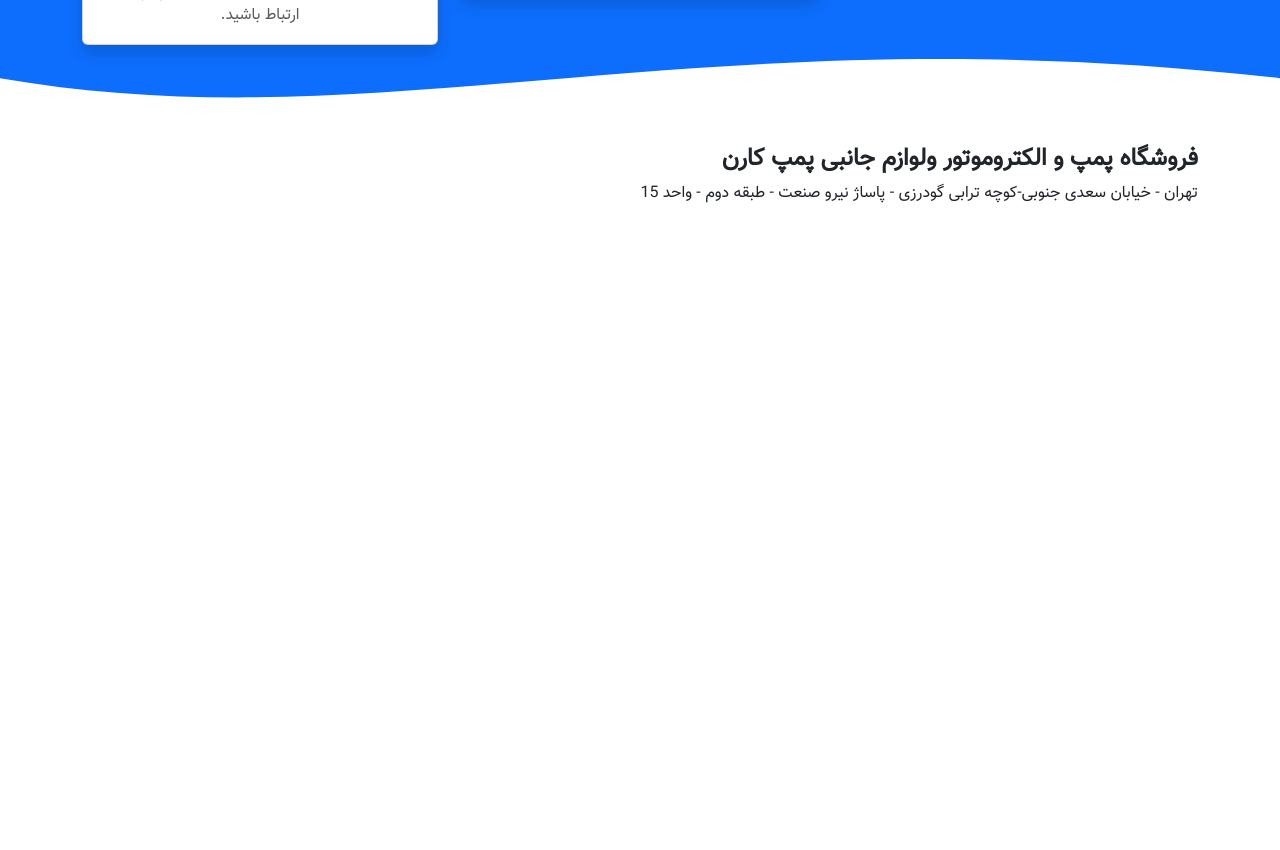
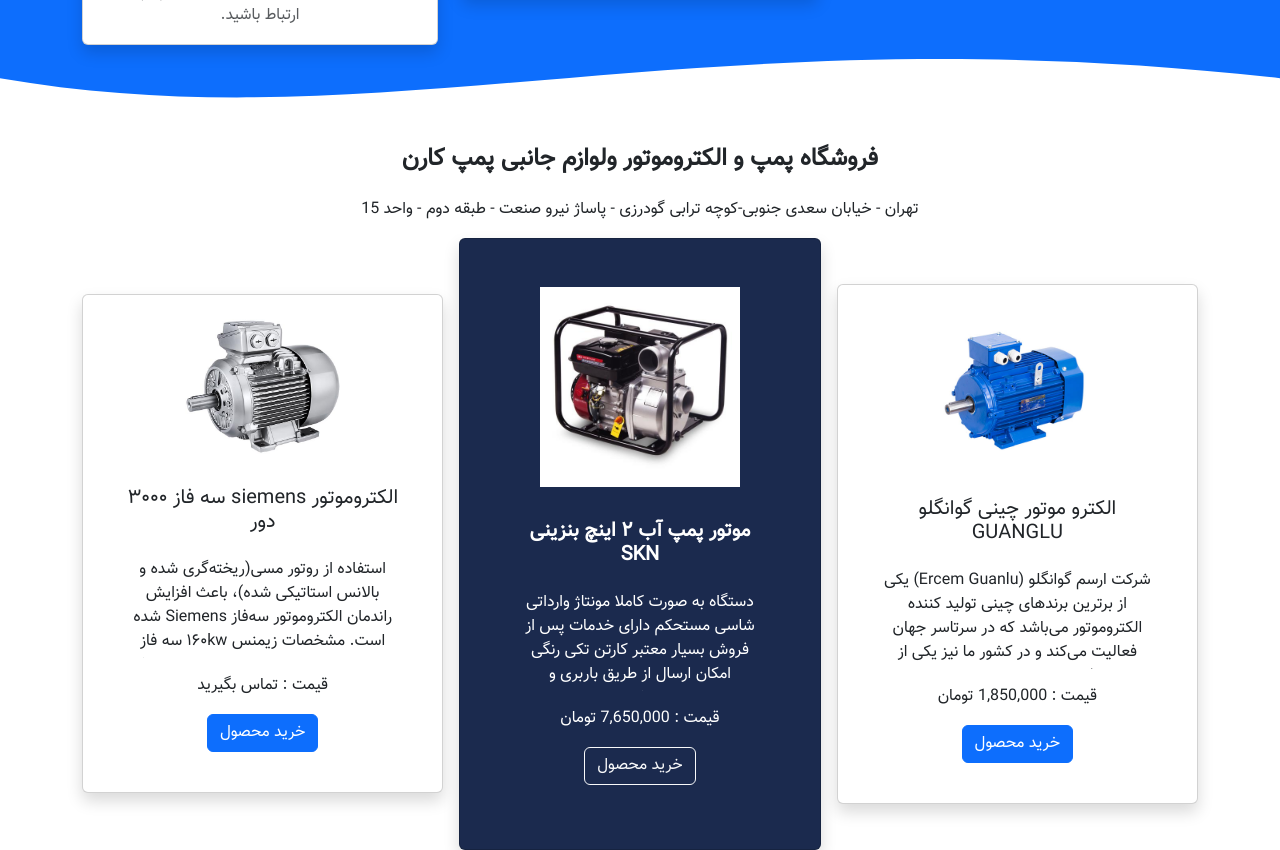
Before and after one commit to sahar2379/sahar, a plain HTML site: page index.html in a window 1280 px wide. Shown: the part 1022-1872 px from the top of the page. Before the commit the page ends 1244 px from the top, so only its background shows below. Drawn offline with nearby package versions, Linux system fonts and the light colour scheme.

Commit message:
section number 3 finish and work to

```diff
--- a/css/main.css
+++ b/css/main.css
@@ -42,3 +42,8 @@ body {
 .footer-link:hover {
     color: #000;
 }
+
+.card-primary {
+    background: #1b2a4e;
+    color: white !important;
+}
--- a/index.html
+++ b/index.html
@@ -142,12 +142,83 @@
 
 <div style="height: 100px; overflow: hidden;" ><svg viewBox="0 0 500 150" preserveAspectRatio="none" style="height: 100%; width: 100%;"><path d="M-0.00,49.85 C150.00,149.60 271.37,-49.85 500.00,49.85 L500.00,-0.00 L-0.00,-0.00 Z" style="stroke: none; fill: #0d6efd;"></path></svg></div>
 
-<!-- section number 3 -->
+<!------------------------------------------- section number 3 --------------------------------------->
     <section>
         <div class="container">
-                <div class="row">
-                        <h4 class="fw-bold md-4">فروشگاه پمپ و الکتروموتور ولوازم جانبی پمپ کارن </h4>
+                <div class="row text-center">
+                        <h4 class="fw-bold mb-4">فروشگاه پمپ و الکتروموتور ولوازم جانبی پمپ کارن </h4>
                         <p>تهران - خیابان سعدی جنوبی-کوچه ترابی گودرزی - پاساژ نیرو صنعت - طبقه دوم - واحد 15</p>
+                </div>
+                <!-- card sea number 1 -->
+                <div class="row g-3 align-items-center">
+                        <div class="col-md-4">
+                                <div class="card shadow text-center p-4 h-100 d-flex flex-column">
+                                    <div class="bg-image hover-overlay mb-3" style="max-height: 200px; overflow: hidden;">
+                                        <img src="./images/ELECTROMOTOR-GUANGLU.jpg" class="img-fluid w-50" style="object-fit: cover;"/>
+                                        <a href="#!">
+                                            <div class="mask" style="background-color: rgba(251, 251, 251, 0.15);"></div>
+                                        </a>
+                                    </div>
+                                    <div class="card-body flex-grow-1">
+                                        <h5 class="card-title mb-4">الکترو موتور چینی گوانگلو GUANGLU</h5>
+                                        <p class="card-text" style="max-height: 100px; overflow-y: auto;">
+                                                شرکت ارسم گوانگلو (Ercem Guanlu) یکی از برترین برندهای چینی تولید کننده الکتروموتور می‌باشد که در سرتاسر جهان فعالیت می‌کند و در کشور ما نیز یکی از پرمصرف‌ترین دینام‌های صنعتی چینی می‌باشد که نسبت به برندهای چینی دیگر جایگاه بالاتری دارد.
+                                        </p>
+                                        <p>قیمت : 1,850,000 تومان</p>
+                                        <a href="#!" class="btn btn-primary mt-auto" data-mdb-ripple-init>خرید محصول</a>
+                                    </div>
+                                </div>
+                            </div>
+
+                 <!-- card sea number 2  -->
+
+                 <div class="col-md-4">
+                        <div class="card shadow text-center p-5 h-100 d-flex flex-column card-primary">
+                            <div class="bg-image hover-overlay mb-3" style="height: 200px; overflow: hidden;">
+                                <img src="./images/پمپ آب.jpg" class="img-fluid w-100" style="object-fit: contain; height: 100%;"/>
+                                <a href="#!">
+                                    <div class="mask" style="background-color: rgba(251, 251, 251, 0.15);"></div>
+                                </a>
+                            </div>
+                            <div class="card-body flex-grow-1">
+                                <h5 class="card-title fw-bold mb-4">موتور پمپ آب ۲ اینچ بنزینی SKN</h5>
+                                <p class="card-text mt-2" style="max-height: 100px; overflow-y: auto;">
+                                    دستگاه به صورت کاملا مونتاژ وارداتی
+                                    شاسی مستحکم
+                                    دارای خدمات پس از فروش بسیار معتبر
+                                    کارتن تکی رنگی
+                                    امکان ارسال از طریق باربری و تیپاکس
+                                </p>
+                                <p>قیمت : 7,650,000 تومان</p>
+                                <a href="#!" class="btn btn-outline-light mt-auto" data-mdb-ripple-init>خرید محصول</a>
+                            </div>
+                        </div>
+                    </div>
+
+
+                <!-- card sea number 3         -->
+
+                <div class="col-md-4">
+                        <div class="card shadow text-center p-4 h-100 d-flex flex-column">
+                            <div class="bg-image hover-overlay mb-3" style="max-height: 200px; overflow: hidden;">
+                                <img src="./images/سه فاز سه اسب.jpg" class="img-fluid w-50" style="object-fit: cover;"/>
+                                <a href="#!">
+                                    <div class="mask" style="background-color: rgba(251, 251, 251, 0.15);"></div>
+                                </a>
+                            </div>
+                            <div class="card-body flex-grow-1">
+                                <h5 class="card-title mb-4">الکتروموتور siemens سه فاز ۳۰۰۰ دور</h5>
+                                <p class="card-text" style="max-height: 100px; overflow-y: auto;">
+                                    استفاده از روتور مسی(ریخته‌گری شده و بالانس استاتیکی شده)،‌ باعث افزایش راندمان الکتروموتور‌ سه‌فاز Siemens شده است.
+                                    مشخصات زیمنس ۱۶۰kw سه فاز ۳۰۰۰rpm حتی بالاتر از استانداردی است که در NEMA مشخص گردیده است.
+                                </p>
+                                <p>قیمت : تماس بگیرید</p>
+                                <a href="#!" class="btn btn-primary mt-auto" data-mdb-ripple-init>خرید محصول</a>
+                            </div>
+                        </div>
+                    </div>
+
+
                 </div>
         </div>
     </section>
```
Also changed, not shown: images/ELECTROMOTOR-GUANGLU.jpg (added), images/سه فاز سه اسب.jpg (added), images/پمپ آب.jpg (added).
